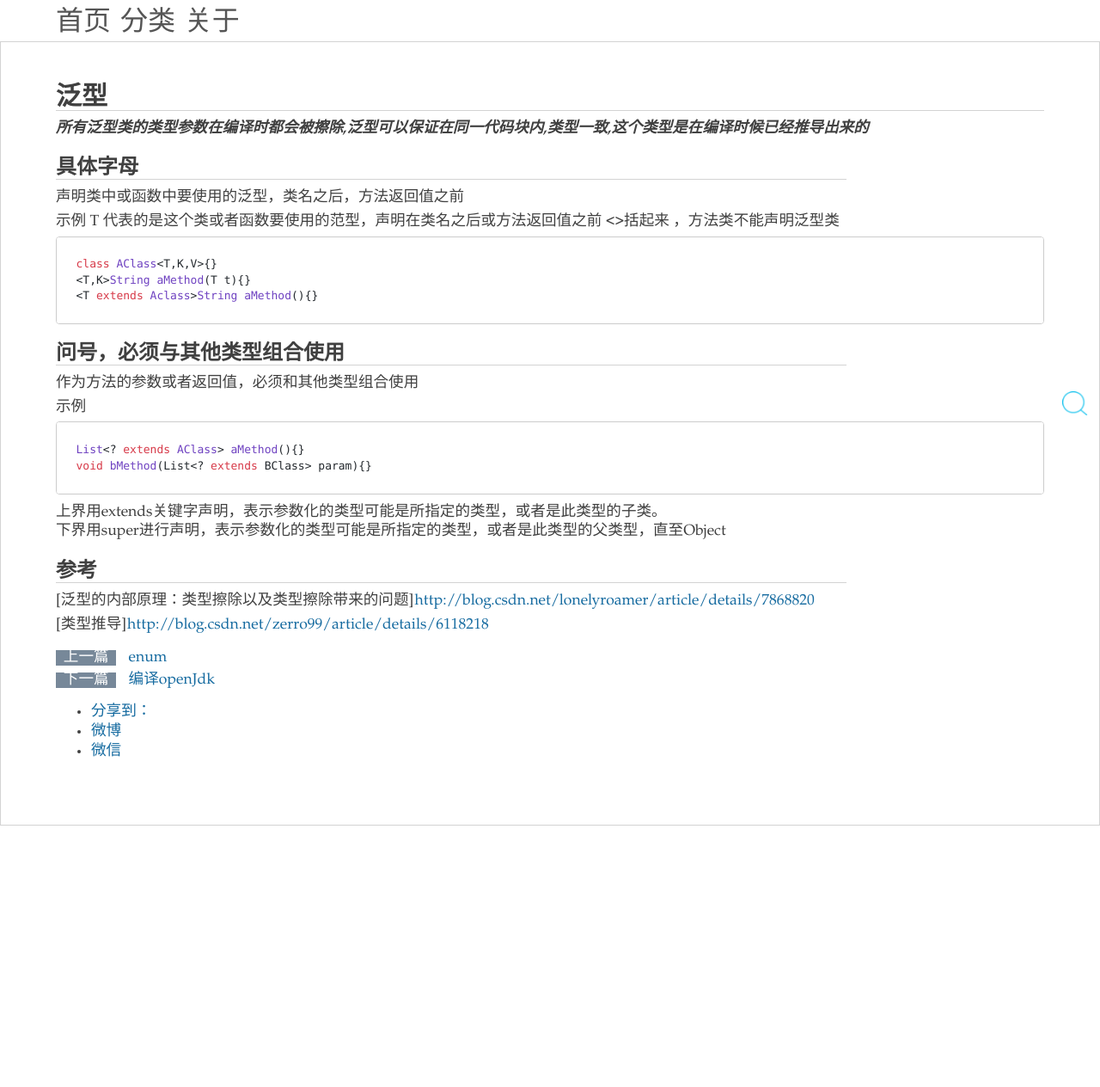
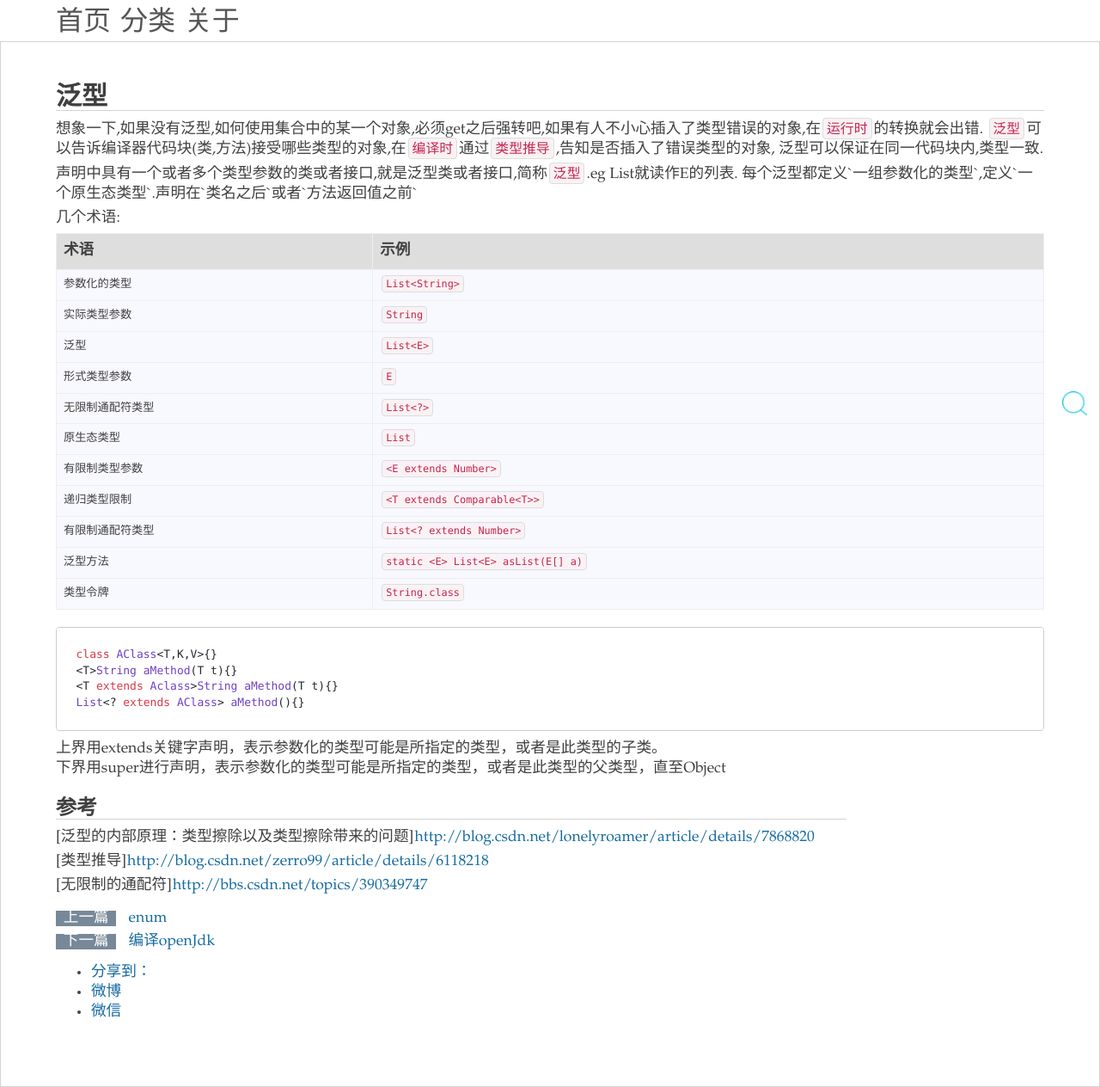
Before and after one commit to zy123a/lcj1992.github.com, a Jekyll site: the page built from _posts/java/2014-11-20-generic.md, in a window 1280 px wide. Shown: the whole page at 86% size. Built offline with Jekyll 4.4.1, drawn with Linux system fonts in a browser that asks for light colours; nearby versions of some CDN libraries; comment, search, counter and statistics services are not loaded; before the commit the page ends 960 px from its top, so only the background shows below that.

Commit message:
无限制通配符

```diff
--- a/_posts/java/2014-11-20-generic.md
+++ b/_posts/java/2014-11-20-generic.md
@@ -2,28 +2,42 @@
 layout: post
 title: 泛型
 categories: java
-tags: 类型擦除 类型推导
+tags: 类型擦除 类型推导 运行时 编译时
 ---
 
-***所有泛型类的类型参数在编译时都会被擦除,泛型可以保证在同一代码块内,类型一致,这个类型是在编译时候已经推导出来的***
 
-### 具体字母
-声明类中或函数中要使用的泛型，类名之后，方法返回值之前
+想象一下,如果没有泛型,如何使用集合中的某一个对象,必须get之后强转吧,如果有人不小心插入了类型错误的对象,在`运行时`的转换就会出错.
+`泛型`可以告诉编译器代码块(类,方法)接受哪些类型的对象,在`编译时`通过`类型推导`,告知是否插入了错误类型的对象,
+泛型可以保证在同一代码块内,类型一致.
 
-示例
-T 代表的是这个类或者函数要使用的范型，声明在类名之后或方法返回值之前 <>括起来 ，方法类不能声明泛型类
+声明中具有一个或者多个类型参数的类或者接口,就是泛型类或者接口,简称`泛型`.eg List<E>就读作E的列表.
+每个泛型都定义`一组参数化的类型`,定义`一个原生态类型`.声明在`类名之后`或者`方法返回值之前`
+
+
+几个术语:
+
+|术语|示例|
+|-|-|
+|参数化的类型  | `List<String>`
+|  实际类型参数|`String`|
+|  泛型|`List<E>`|
+|  形式类型参数|`E`|
+|  无限制通配符类型|`List<?>`|
+|  原生态类型|`List`|
+|  有限制类型参数|`<E extends Number>`|
+|递归类型限制|`<T extends Comparable<T>>`|
+|  有限制通配符类型|`List<? extends Number>`|
+| 泛型方法|`static <E> List<E> asList(E[] a)`|
+| 类型令牌|`String.class`|
+
 
     class AClass<T,K,V>{}
-    <T,K>String aMethod(T t){}
-    <T extends Aclass>String aMethod(){}
+    <T>String aMethod(T t){}
+    <T extends Aclass>String aMethod(T t){}
+    List<? extends AClass> aMethod(){}
 
-### 问号，必须与其他类型组合使用
-作为方法的参数或者返回值，必须和其他类型组合使用
 
-示例
 
-    List<? extends AClass> aMethod(){}
-    void bMethod(List<? extends BClass> param){}
 
 上界用extends关键字声明，表示参数化的类型可能是所指定的类型，或者是此类型的子类。
 下界用super进行声明，表示参数化的类型可能是所指定的类型，或者是此类型的父类型，直至Object
@@ -33,3 +47,5 @@ T 代表的是这个类或者函数要使用的范型，声明在类名之后或
 [泛型的内部原理：类型擦除以及类型擦除带来的问题]<http://blog.csdn.net/lonelyroamer/article/details/7868820>
 
 [类型推导]<http://blog.csdn.net/zerro99/article/details/6118218>
+
+[无限制的通配符]<http://bbs.csdn.net/topics/390349747>
```
